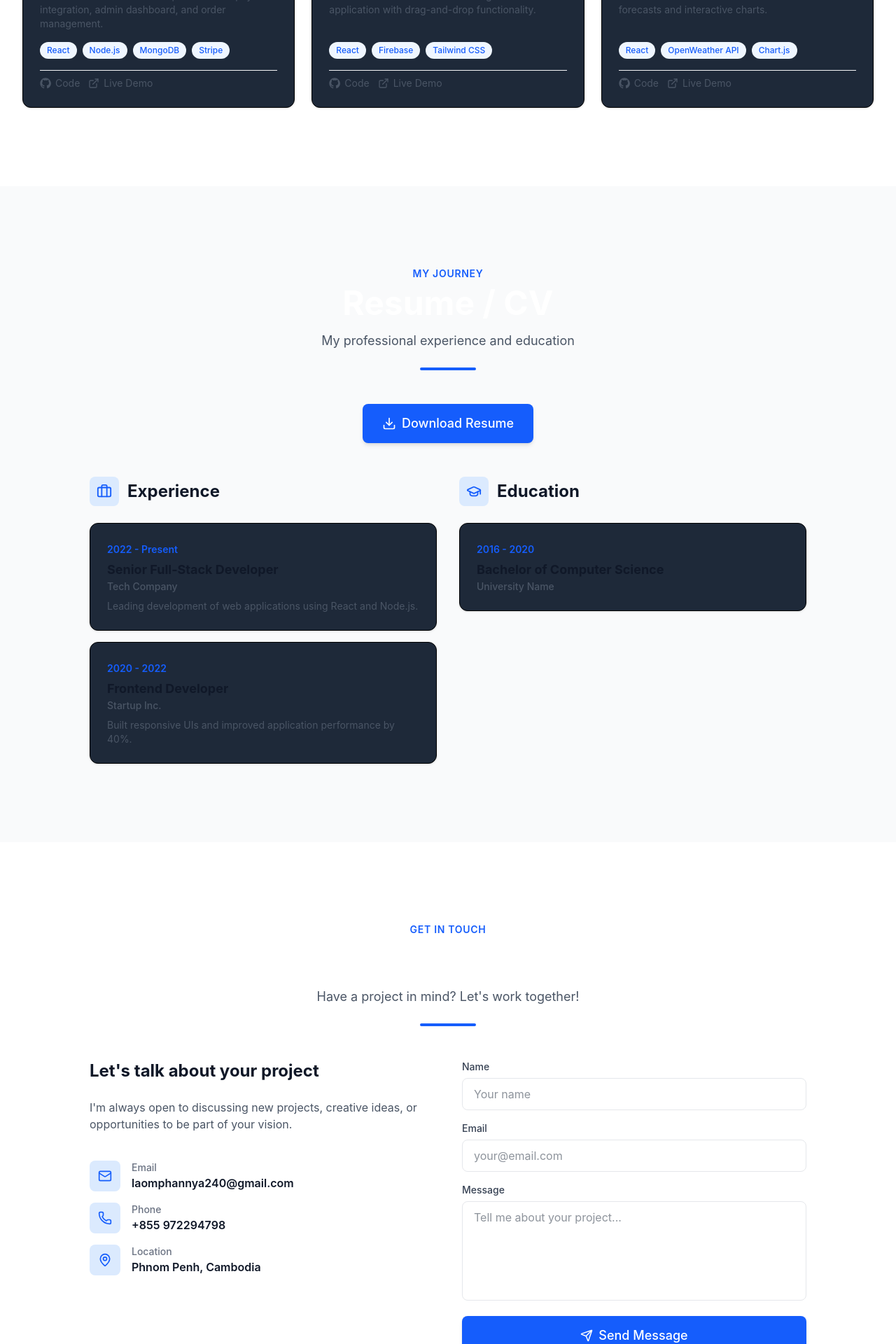
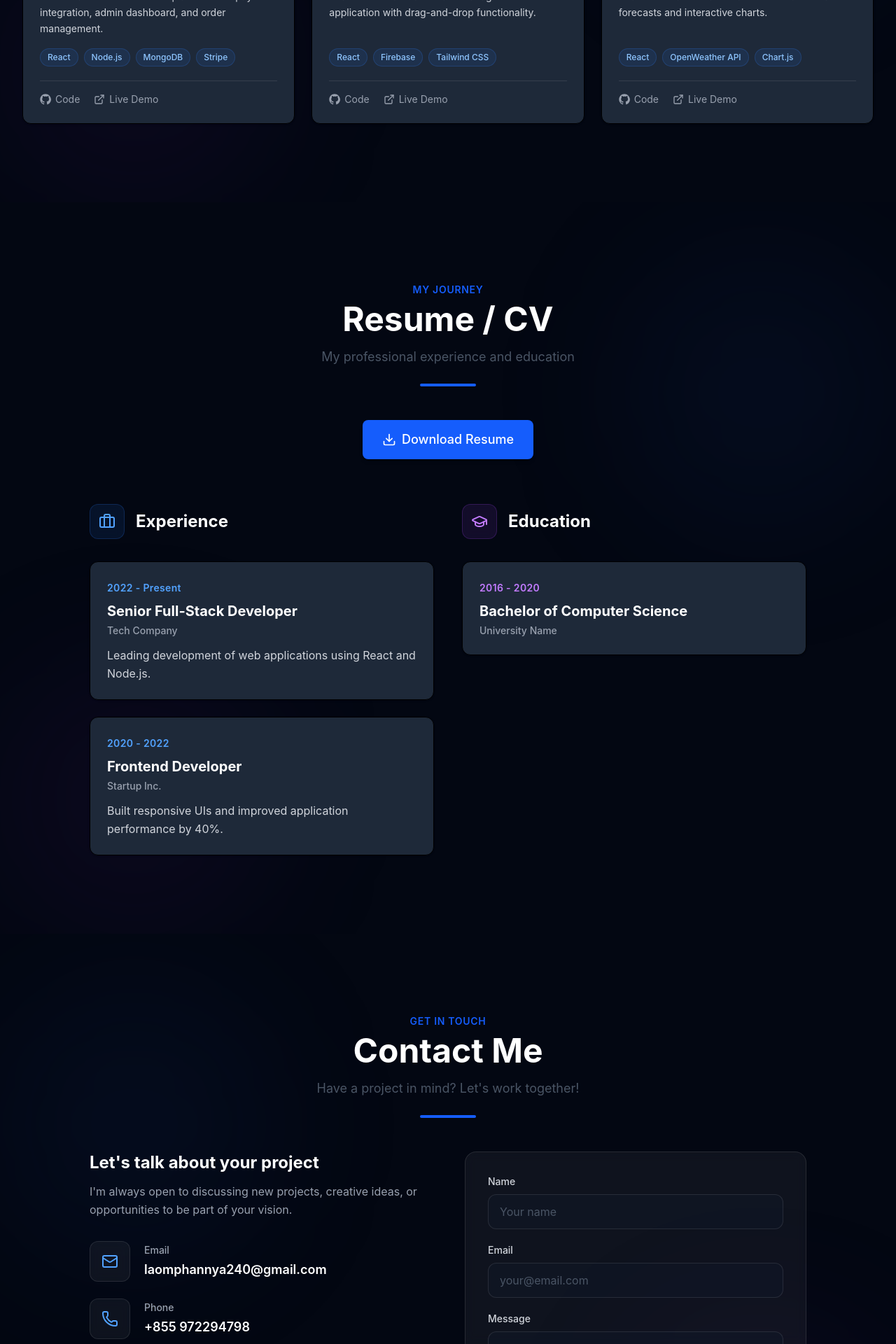
Before and after one commit to laomphannya240-ops/portfolio, a React (Vite) app: page / in a window 1280 px wide. Shown: the part 3656-5576 px from the top of the page at 70% size. Built offline with nearby package versions, Linux system fonts and the light colour scheme.

Commit message:
portfolioUpdate

```diff
--- a/src/components/sections/Contact.jsx
+++ b/src/components/sections/Contact.jsx
@@ -26,42 +26,48 @@ export default function Contact() {
   ];
 
   return (
-    <section id="contact" className="py-20 md:py-28 bg-white">
-      <div className="container-custom">
+    <section id="contact" className="py-20 md:py-28 bg-gray-950 relative overflow-hidden">
+      {/* Background Glow */}
+      <div className="absolute top-20 left-0 w-96 h-96 bg-blue-900/10 rounded-full blur-[100px] z-0" />
+      <div className="absolute bottom-0 right-0 w-96 h-96 bg-purple-900/10 rounded-full blur-[100px] z-0" />
+
+      <div className="container-custom relative z-10">
         <SectionTitle
           subtitle="Get in touch"
           title="Contact Me"
           description="Have a project in mind? Let's work together!"
         />
 
-        <div className="grid md:grid-cols-2 gap-10 max-w-5xl mx-auto">
-          {/* Info */}
-          <div className="space-y-6">
-            <h3 className="text-2xl font-bold text-gray-900">
-              Let's talk about your project
-            </h3>
-            <p className="text-gray-600">
-              I'm always open to discussing new projects, creative ideas, or
-              opportunities to be part of your vision.
-            </p>
+        <div className="grid md:grid-cols-2 gap-12 max-w-5xl mx-auto mt-12">
+          {/* Info Side */}
+          <div className="space-y-8 animate-slide-up">
+            <div>
+              <h3 className="text-2xl font-bold text-white mb-3">
+                Let's talk about your project
+              </h3>
+              <p className="text-gray-400 leading-relaxed">
+                I'm always open to discussing new projects, creative ideas, or
+                opportunities to be part of your vision.
+              </p>
+            </div>
 
-            <div className="space-y-4 pt-4">
+            <div className="space-y-6">
               {contactInfo.map(({ icon: Icon, label, value, href }) => (
-                <div key={label} className="flex items-start gap-4">
-                  <div className="p-3 bg-blue-100 rounded-lg">
-                    <Icon className="text-blue-600" size={20} />
+                <div key={label} className="flex items-center gap-5 group">
+                  <div className="p-4 bg-white/5 border border-white/10 rounded-xl backdrop-blur-sm group-hover:bg-blue-500/10 group-hover:border-blue-500/30 transition-all duration-300">
+                    <Icon className="text-blue-400" size={24} />
                   </div>
                   <div>
-                    <p className="text-sm text-gray-500 font-medium">{label}</p>
+                    <p className="text-sm text-gray-400 font-medium mb-1">{label}</p>
                     {href ? (
                       <a
                         href={href}
-                        className="text-gray-900 font-semibold hover:text-blue-600 transition-colors"
+                        className="text-white font-semibold hover:text-blue-400 transition-colors text-lg"
                       >
                         {value}
                       </a>
                     ) : (
-                      <p className="text-gray-900 font-semibold">{value}</p>
+                      <p className="text-white font-semibold text-lg">{value}</p>
                     )}
                   </div>
                 </div>
@@ -69,10 +75,14 @@ export default function Contact() {
             </div>
           </div>
 
-          {/* Form */}
-          <form onSubmit={handleSubmit} className="space-y-4">
+          {/* Form Side (Glassmorphism Card) */}
+          <form
+            onSubmit={handleSubmit}
+            className="space-y-5 bg-white/5 border border-white/10 p-8 rounded-2xl backdrop-blur-sm animate-slide-up"
+            style={{ animationDelay: '0.2s' }}
+          >
             <div>
-              <label className="block text-sm font-medium text-gray-700 mb-1.5">
+              <label className="block text-sm font-medium text-gray-300 mb-2">
                 Name
               </label>
               <input
@@ -81,12 +91,13 @@ export default function Contact() {
                 required
                 value={form.name}
                 onChange={handleChange}
-                className="w-full px-4 py-2.5 rounded-lg border border-gray-200 focus:border-blue-500 focus:ring-2 focus:ring-blue-100 outline-none transition-all"
+                className="w-full px-4 py-3 bg-gray-900/50 rounded-xl border border-white/10 text-white placeholder:text-gray-600 focus:border-blue-500 focus:ring-1 focus:ring-blue-500 outline-none transition-all"
                 placeholder="Your name"
               />
             </div>
+
             <div>
-              <label className="block text-sm font-medium text-gray-700 mb-1.5">
+              <label className="block text-sm font-medium text-gray-300 mb-2">
                 Email
               </label>
               <input
@@ -95,12 +106,13 @@ export default function Contact() {
                 required
                 value={form.email}
                 onChange={handleChange}
-                className="w-full px-4 py-2.5 rounded-lg border border-gray-200 focus:border-blue-500 focus:ring-2 focus:ring-blue-100 outline-none transition-all"
+                className="w-full px-4 py-3 bg-gray-900/50 rounded-xl border border-white/10 text-white placeholder:text-gray-600 focus:border-blue-500 focus:ring-1 focus:ring-blue-500 outline-none transition-all"
                 placeholder="your@email.com"
               />
             </div>
+
             <div>
-              <label className="block text-sm font-medium text-gray-700 mb-1.5">
+              <label className="block text-sm font-medium text-gray-300 mb-2">
                 Message
               </label>
               <textarea
@@ -109,11 +121,12 @@ export default function Contact() {
                 rows={5}
                 value={form.message}
                 onChange={handleChange}
-                className="w-full px-4 py-2.5 rounded-lg border border-gray-200 focus:border-blue-500 focus:ring-2 focus:ring-blue-100 outline-none transition-all resize-none"
+                className="w-full px-4 py-3 bg-gray-900/50 rounded-xl border border-white/10 text-white placeholder:text-gray-600 focus:border-blue-500 focus:ring-1 focus:ring-blue-500 outline-none transition-all resize-none"
                 placeholder="Tell me about your project..."
               />
             </div>
-            <Button type="submit" size="lg" className="w-full">
+
+            <Button type="submit" size="lg" className="w-full shadow-[0_0_20px_rgba(59,130,246,0.3)] mt-2">
               <Send size={18} />
               {submitted ? 'Message Sent!' : 'Send Message'}
             </Button>
--- a/src/components/sections/Projects.jsx
+++ b/src/components/sections/Projects.jsx
@@ -12,50 +12,61 @@ const Github = ({ size = 16 }) => (
 
 export default function Projects() {
   return (
-    <section id="projects" className="py-20 md:py-28 bg-white">
-      <div className="container-custom">
+    <section id="projects" className="py-20 md:py-28 bg-gray-950 relative overflow-hidden">
+      {/* Background Glow */}
+      <div className="absolute top-40 right-0 w-96 h-96 bg-blue-900/10 rounded-full blur-[100px] z-0" />
+      <div className="absolute bottom-0 left-0 w-96 h-96 bg-purple-900/10 rounded-full blur-[100px] z-0" />
+
+      <div className="container-custom relative z-10">
         <SectionTitle
           subtitle="Recent work"
           title="Featured Projects"
           description="A selection of projects I've built recently"
         />
 
-        <div className="grid md:grid-cols-2 lg:grid-cols-3 gap-6">
+        <div className="grid md:grid-cols-2 lg:grid-cols-3 gap-6 mt-12">
           {projects.map((project) => (
-            <Card key={project.id} className="flex flex-col overflow-hidden !p-0">
-              <div className="h-48 bg-gradient-to-br from-blue-500 to-indigo-600 relative overflow-hidden">
+            // បន្ថែម class "group" សម្រាប់ចាប់ Event ពេល Hover
+            <Card key={project.id} className="flex flex-col overflow-hidden !p-0 group">
+              <div className="h-48 bg-gradient-to-br from-blue-900 to-indigo-900 relative overflow-hidden border-b border-white/5">
                 <img
                   src={project.image}
                   alt={project.title}
-                  className="w-full h-full object-cover"
+                  // បន្ថែម Hover Animation (Scale រូបភាពឱ្យធំបន្តិច)
+                  className="w-full h-full object-cover transition-transform duration-500 group-hover:scale-110"
                   onError={(e) => {
                     e.target.style.display = 'none';
                   }}
                 />
+                <div className="absolute inset-0 bg-gray-900/20 group-hover:bg-transparent transition-colors duration-500" />
               </div>
+
               <div className="p-6 flex flex-col flex-1">
-                <h3 className="text-xl font-bold text-gray-900 mb-2">
+                <h3 className="text-xl font-bold text-white mb-2 group-hover:text-blue-400 transition-colors">
                   {project.title}
                 </h3>
-                <p className="text-gray-600 text-sm mb-4 flex-1">
+                <p className="text-gray-300 text-sm mb-4 flex-1 leading-relaxed">
                   {project.description}
                 </p>
-                <div className="flex flex-wrap gap-2 mb-4">
+
+                <div className="flex flex-wrap gap-2 mb-5">
                   {project.tech.map((t) => (
                     <span
                       key={t}
-                      className="text-xs px-2.5 py-1 bg-blue-50 text-blue-600 rounded-full font-medium"
+                      // កែ Tags ឱ្យទៅជា Glassmorphism ពណ៌ខៀវស្រាល
+                      className="text-xs px-2.5 py-1 bg-blue-500/10 border border-blue-500/20 text-blue-300 rounded-full font-medium"
                     >
                       {t}
                     </span>
                   ))}
                 </div>
-                <div className="flex gap-3 pt-2 border-t border-gray-100">
+
+                <div className="flex gap-5 pt-4 border-t border-white/10 mt-auto">
                   <a
                     href={project.github}
                     target="_blank"
                     rel="noopener noreferrer"
-                    className="flex items-center gap-1.5 text-sm text-gray-600 hover:text-blue-600 transition-colors"
+                    className="flex items-center gap-1.5 text-sm text-gray-400 hover:text-white transition-colors"
                   >
                     <Github size={16} /> Code
                   </a>
@@ -63,7 +74,7 @@ export default function Projects() {
                     href={project.live}
                     target="_blank"
                     rel="noopener noreferrer"
-                    className="flex items-center gap-1.5 text-sm text-gray-600 hover:text-blue-600 transition-colors"
+                    className="flex items-center gap-1.5 text-sm text-gray-400 hover:text-white transition-colors"
                   >
                     <ExternalLink size={16} /> Live Demo
                   </a>
--- a/src/components/sections/Resume.jsx
+++ b/src/components/sections/Resume.jsx
@@ -28,66 +28,74 @@ const education = [
 
 export default function Resume() {
   return (
-    <section id="resume" className="py-20 md:py-28 bg-gray-50">
-      <div className="container-custom">
+    <section id="resume" className="py-20 md:py-28 bg-gray-950 relative overflow-hidden">
+      {/* Background Glow */}
+      <div className="absolute top-20 right-0 w-96 h-96 bg-blue-900/10 rounded-full blur-[100px] z-0" />
+      <div className="absolute bottom-0 left-0 w-96 h-96 bg-purple-900/10 rounded-full blur-[100px] z-0" />
+
+      <div className="container-custom relative z-10">
         <SectionTitle
           subtitle="My journey"
           title="Resume / CV"
           description="My professional experience and education"
         />
 
-        <div className="flex justify-center mb-12">
-          <Button href="/resume.pdf" size="lg" download>
+        <div className="flex justify-center mt-8 mb-16">
+          <Button href="/resume.pdf" size="lg" download className="shadow-[0_0_20px_rgba(59,130,246,0.3)]">
             <Download size={20} />
             Download Resume
           </Button>
         </div>
 
-        <div className="grid md:grid-cols-2 gap-8 max-w-5xl mx-auto">
+        <div className="grid md:grid-cols-2 gap-10 max-w-5xl mx-auto">
           {/* Experience */}
-          <div>
-            <div className="flex items-center gap-3 mb-6">
-              <div className="p-2.5 bg-blue-100 rounded-lg">
-                <Briefcase className="text-blue-600" size={22} />
+          <div className="animate-slide-up">
+            <div className="flex items-center gap-4 mb-8">
+              <div className="p-3 bg-blue-500/10 border border-blue-500/20 rounded-xl backdrop-blur-sm">
+                <Briefcase className="text-blue-400" size={24} />
               </div>
-              <h3 className="text-2xl font-bold text-gray-900">Experience</h3>
+              <h3 className="text-2xl font-bold text-white">Experience</h3>
             </div>
-            <div className="space-y-4">
+
+            <div className="space-y-6">
               {experience.map((item, i) => (
                 <Card key={i}>
-                  <span className="text-sm text-blue-600 font-semibold">
+                  <span className="text-sm text-blue-400 font-semibold tracking-wide">
                     {item.period}
                   </span>
-                  <h4 className="text-lg font-bold text-gray-900 mt-1">
+                  <h4 className="text-xl font-bold text-white mt-2 mb-1">
                     {item.role}
                   </h4>
-                  <p className="text-gray-600 text-sm font-medium mb-2">
+                  <p className="text-gray-400 text-sm font-medium mb-3">
                     {item.company}
                   </p>
-                  <p className="text-gray-600 text-sm">{item.description}</p>
+                  <p className="text-gray-300 leading-relaxed">
+                    {item.description}
+                  </p>
                 </Card>
               ))}
             </div>
           </div>
 
           {/* Education */}
-          <div>
-            <div className="flex items-center gap-3 mb-6">
-              <div className="p-2.5 bg-blue-100 rounded-lg">
-                <GraduationCap className="text-blue-600" size={22} />
+          <div className="animate-slide-up" style={{ animationDelay: '0.2s' }}>
+            <div className="flex items-center gap-4 mb-8">
+              <div className="p-3 bg-purple-500/10 border border-purple-500/20 rounded-xl backdrop-blur-sm">
+                <GraduationCap className="text-purple-400" size={24} />
               </div>
-              <h3 className="text-2xl font-bold text-gray-900">Education</h3>
+              <h3 className="text-2xl font-bold text-white">Education</h3>
             </div>
-            <div className="space-y-4">
+
+            <div className="space-y-6">
               {education.map((item, i) => (
                 <Card key={i}>
-                  <span className="text-sm text-blue-600 font-semibold">
+                  <span className="text-sm text-purple-400 font-semibold tracking-wide">
                     {item.period}
                   </span>
-                  <h4 className="text-lg font-bold text-gray-900 mt-1">
+                  <h4 className="text-xl font-bold text-white mt-2 mb-1">
                     {item.degree}
                   </h4>
-                  <p className="text-gray-600 text-sm font-medium">
+                  <p className="text-gray-400 text-sm font-medium">
                     {item.school}
                   </p>
                 </Card>
```
